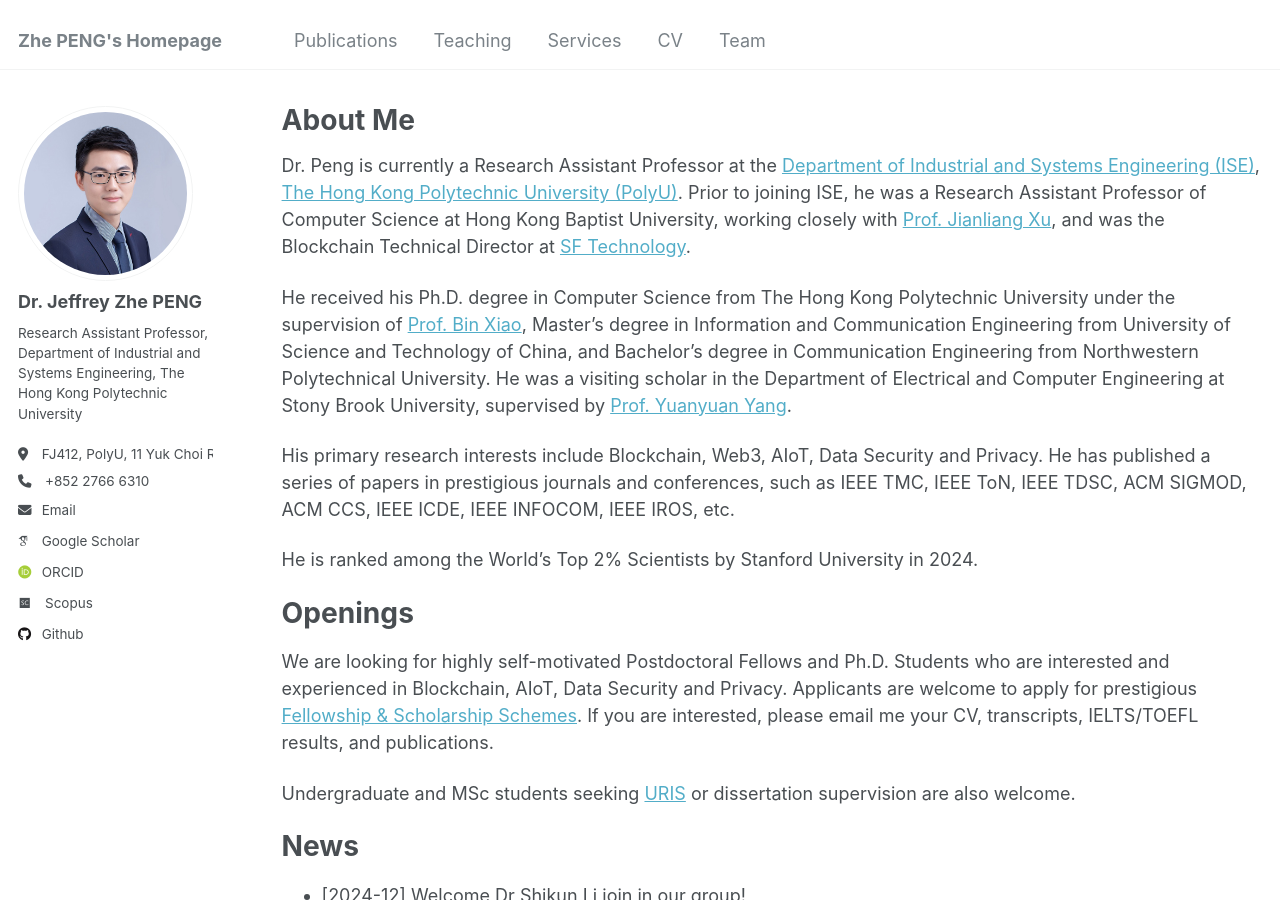
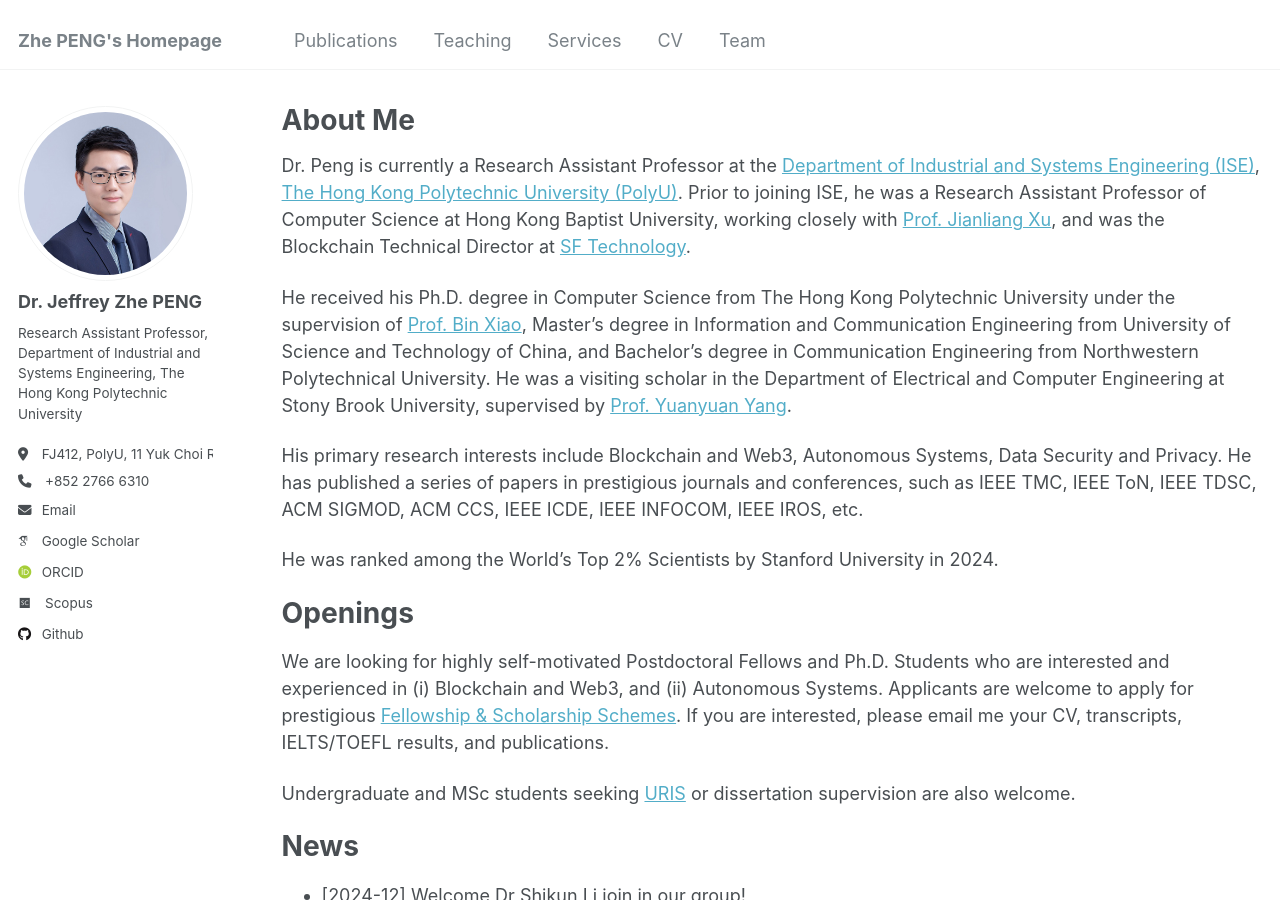
Before and after one commit to PENG-Zhe/peng-zhe.github.io, a Jekyll site: the page built from _pages/about.md, in a window 1280 px wide and 900 px high. Built offline with Jekyll 4.4.1, drawn with Linux system fonts in a browser that asks for light colours; some web fonts are replaced.

Commit message:
Update about.md

```diff
--- a/_pages/about.md
+++ b/_pages/about.md
@@ -12,14 +12,14 @@ Dr. Peng is currently a Research Assistant Professor at the [Department of Indus
 
 He received his Ph.D. degree in Computer Science from The Hong Kong Polytechnic University under the supervision of [Prof. Bin Xiao](https://www4.comp.polyu.edu.hk/~csbxiao/){:target="_blank"}, Master’s degree in Information and Communication Engineering from University of Science and Technology of China, and Bachelor’s degree in Communication Engineering from Northwestern Polytechnical University. He was a visiting scholar in the Department of Electrical and Computer Engineering at Stony Brook University, supervised by [Prof. Yuanyuan Yang](https://www.ece.stonybrook.edu/~yang/){:target="_blank"}.
 
-His primary research interests include Blockchain, Web3, AIoT, Data Security and Privacy. He has published a series of papers in prestigious journals and conferences, such as IEEE TMC, IEEE ToN, IEEE TDSC, ACM SIGMOD, ACM CCS, IEEE ICDE, IEEE INFOCOM, IEEE IROS, etc.
+His primary research interests include Blockchain and Web3, Autonomous Systems, Data Security and Privacy. He has published a series of papers in prestigious journals and conferences, such as IEEE TMC, IEEE ToN, IEEE TDSC, ACM SIGMOD, ACM CCS, IEEE ICDE, IEEE INFOCOM, IEEE IROS, etc.
 
-He is ranked among the World’s Top 2% Scientists by Stanford University in 2024.
+He was ranked among the World’s Top 2% Scientists by Stanford University in 2024.
 
 
 
 # Openings
-We are looking for highly self-motivated Postdoctoral Fellows and Ph.D. Students who are interested and experienced in Blockchain, AIoT, Data Security and Privacy. Applicants are welcome to apply for prestigious [Fellowship & Scholarship Schemes](https://www.polyu.edu.hk/gs/prospective-students/fellowship-scholarship-schemes/){:target="_blank"}. If you are interested, please email me your CV, transcripts, IELTS/TOEFL results, and publications.
+We are looking for highly self-motivated Postdoctoral Fellows and Ph.D. Students who are interested and experienced in (i) Blockchain and Web3, and (ii) Autonomous Systems. Applicants are welcome to apply for prestigious [Fellowship & Scholarship Schemes](https://www.polyu.edu.hk/gs/prospective-students/fellowship-scholarship-schemes/){:target="_blank"}. If you are interested, please email me your CV, transcripts, IELTS/TOEFL results, and publications.
 
 Undergraduate and MSc students seeking [URIS](https://www.polyu.edu.hk/gs/ug-research/uris/about-uris/){:target="_blank"} or dissertation supervision are also welcome.
 
```
